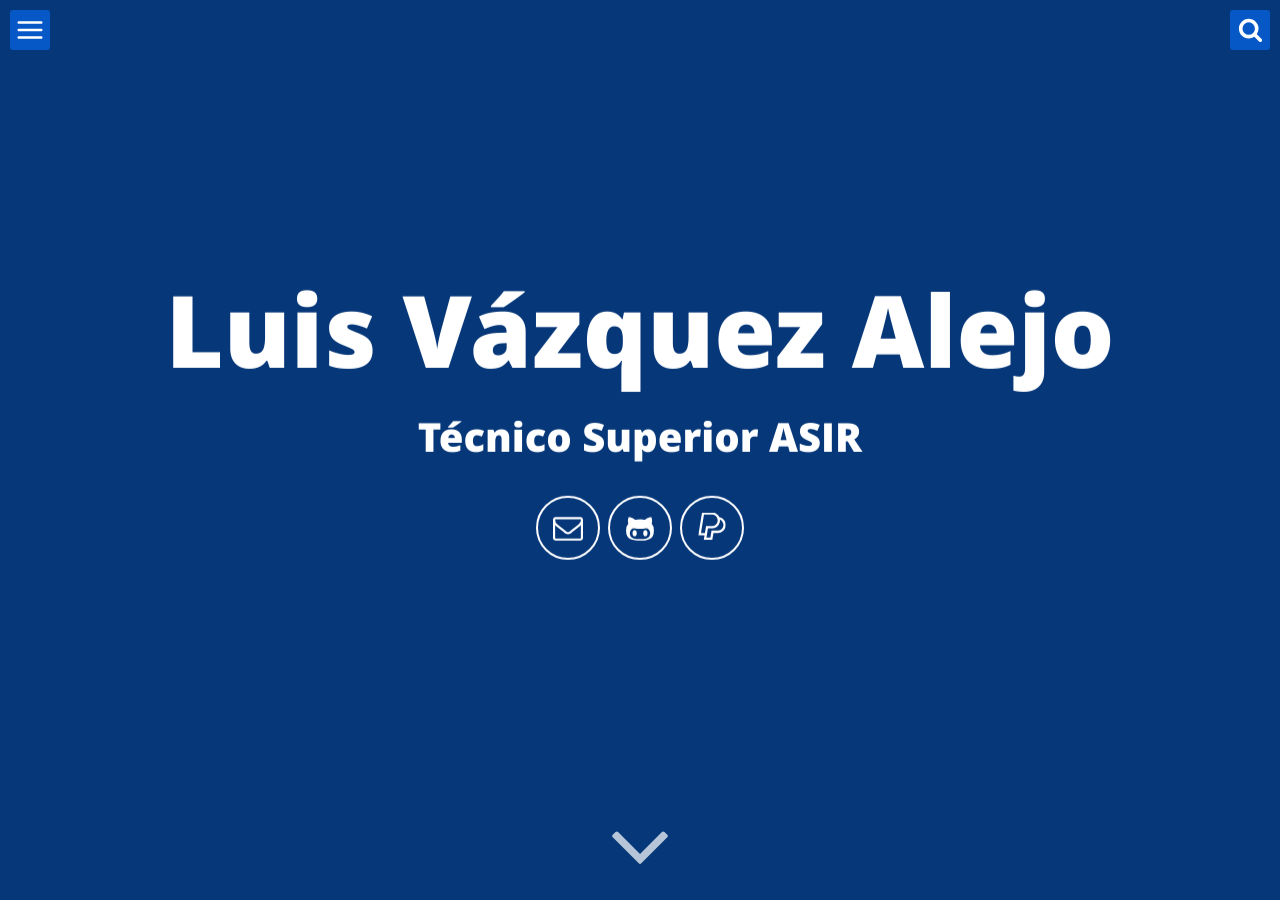
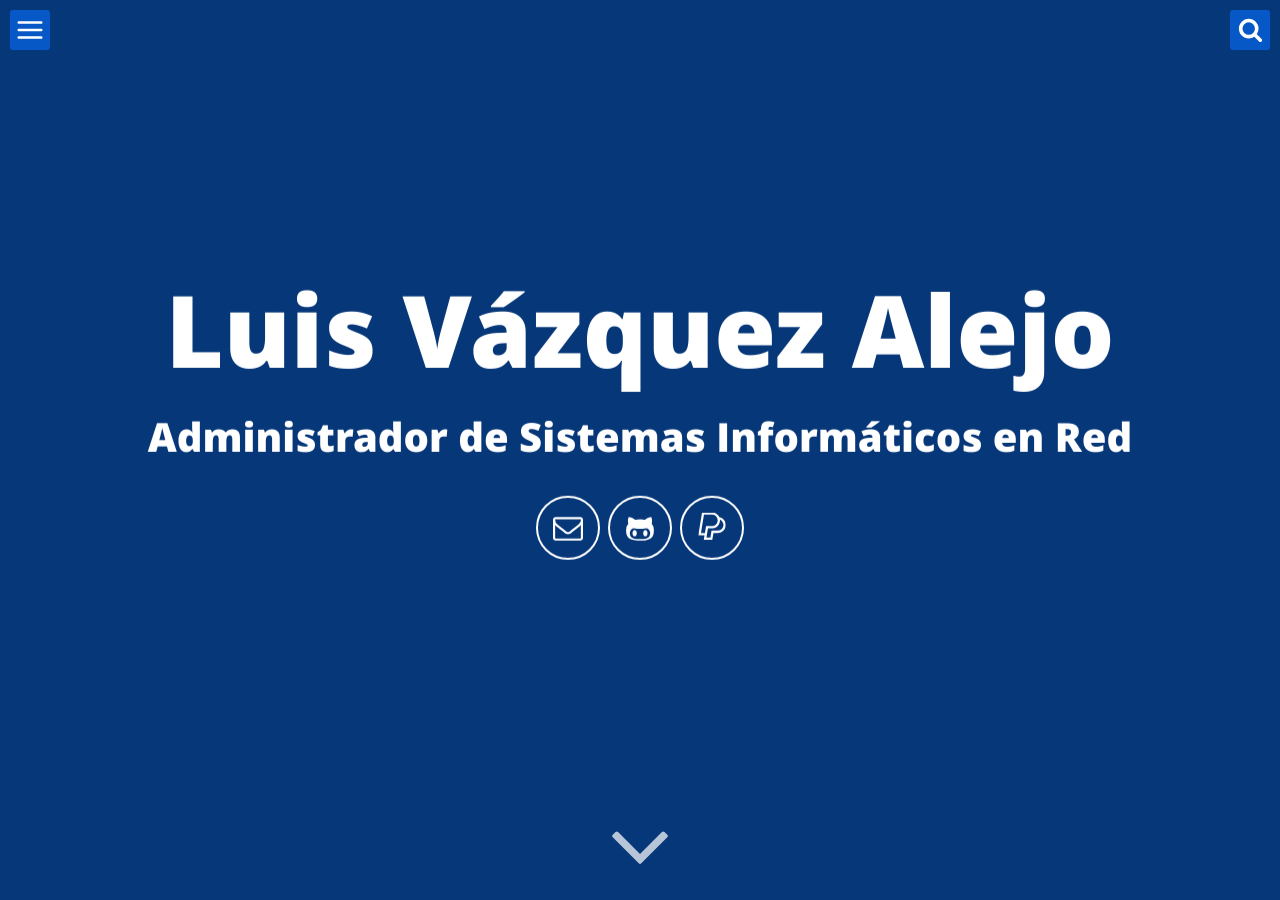
Before and after one commit to LuisaoStuff/blog, a Jekyll site: the page built from index.html, in a window 1280 px wide and 900 px high. Built offline with Jekyll 4.4.1, drawn with Linux system fonts in a browser that asks for light colours.

Commit message:
corrijo erratas

```diff
--- a/_config.yml
+++ b/_config.yml
@@ -1,20 +1,20 @@
 # Site settings
-title: Luis Vázquez Alej
-description: Administrador de sistemas informáticos
+title: Luis Vázquez Alejo
+description: Administrador de Sistemas Informáticos en Red
 baseurl: "" # the subpath of your site, e.g. /blog
 url: ""
 
 # User settings
 username: Luis Vázquez Alejo
 user_description: Administrador de Sistemas Informáticos en Red
-user_title: Técnico Superior ASIR
+user_title: Administrador de Sistemas Informáticos en Red
 email: mail@luisvazquezalejo.es
 #twitter_username: lorem_ipsum
 github_username:  luisaostuff
 #gplus_username:  lorem_ipsum
 #disqus_username: lorem_ipsum
 paypal_username: luisaostuff
-linkedin: luis-vazquez-alejo
+#linkedin: luis-vazquez-alejo
 
 # Build settings
 markdown: kramdown
```
